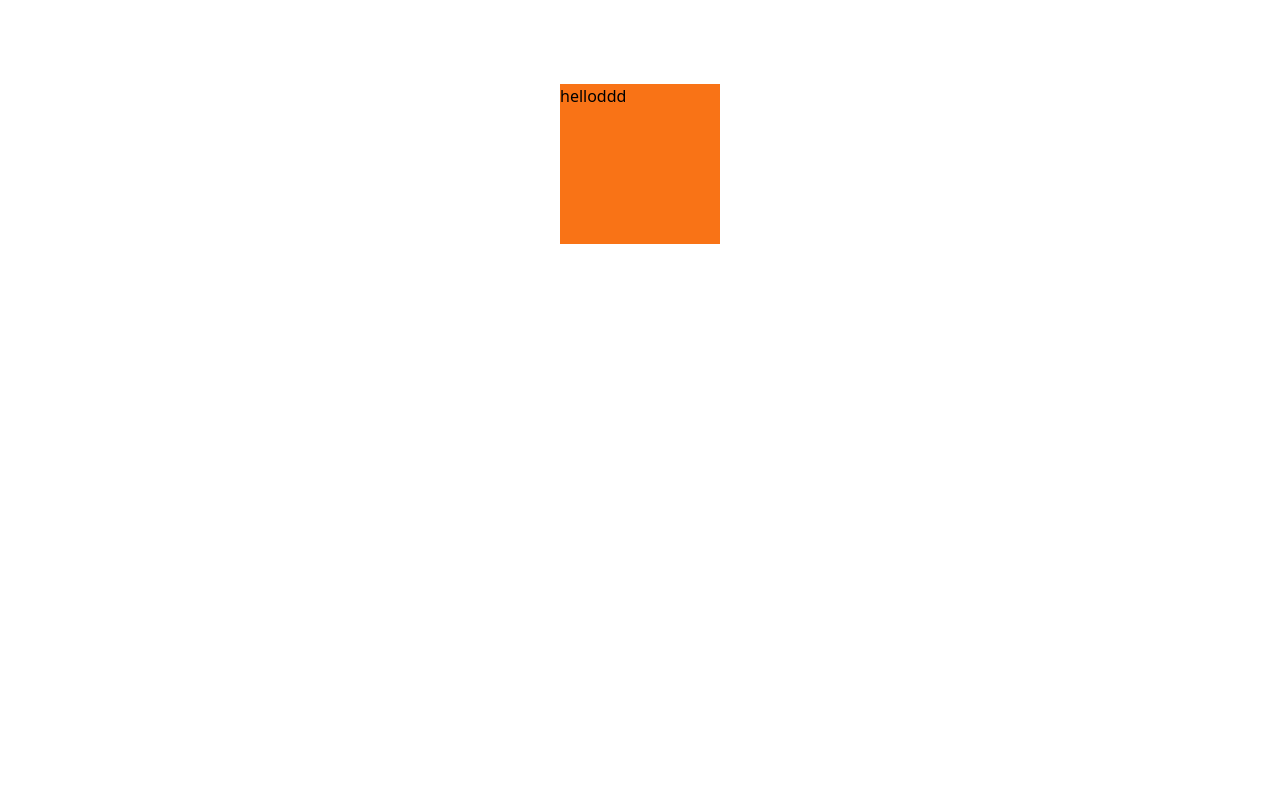
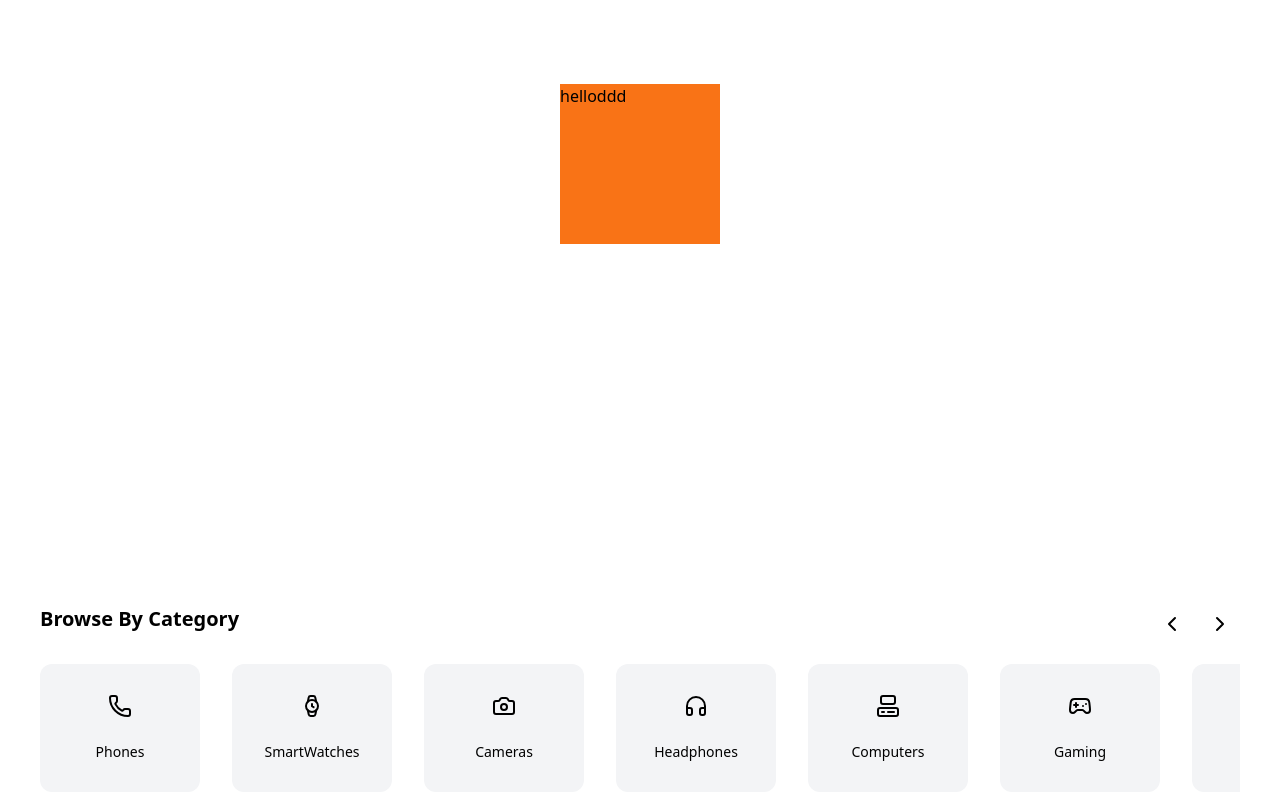
Before and after one commit to AzZaya0/mero_pasal, a Next.js app: page / in a window 1280 px wide. Shown: the part 1036-1836 px from the top of the page. Before the commit the page ends 1600 px from the top, so only its background shows below. Built offline with nearby package versions, Linux system fonts and the light colour scheme.

Commit message:
category done

```diff
--- /dev/null
+++ b/src/app/category.jsx
@@ -0,0 +1,58 @@
+import React from "react";
+
+import {
+  Phone,
+  Watch,
+  Camera,
+  Headphones,
+  ComputerIcon,
+  Gamepad2,
+  ChevronLeft,
+  ChevronRight,
+} from "lucide-react";
+
+function Category() {
+  const items = [
+    { name: "Phones", icon: Phone },
+    { name: "SmartWatches", icon: Watch },
+    { name: "Cameras", icon: Camera },
+    { name: "Headphones", icon: Headphones },
+    { name: "Computers", icon: ComputerIcon },
+    { name: "Gaming", icon: Gamepad2 },
+    { name: "Gaming", icon: Gamepad2 },
+  ];
+  return (
+    <section className=" w-full py-10">
+      <div className="w-[1200px] mx-auto flex flex-col space-y-5">
+        <div className="justify-between flex flex-row">
+          <h1 className="font-semibold text-[20px]">Browse By Category</h1>
+
+          <div className="flex gap-2">
+            <button className="p-2 hover:bg-gray-200 rounded-full">
+              <ChevronLeft />
+            </button>
+            <button className="p-2 hover:bg-gray-200 rounded-full">
+              <ChevronRight />
+            </button>
+          </div>
+        </div>
+        <div className="flex gap-[32px] overflow-x-auto ">
+          {items.map((item, itemkey) => {
+            const Iconn = item.icon;
+            return (
+              <div
+                key={itemkey}
+                className="min-w-[160px] h-[128px] rounded-xl bg-gray-100 flex flex-col space-y-6 items-center justify-center hover:bg-gray-200 transition"
+              >
+                <Iconn />
+                <span className="text-sm mt-2 font-medium">{item.name}</span>
+              </div>
+            );
+          })}
+        </div>
+      </div>
+    </section>
+  );
+}
+
+export default Category;
--- a/src/app/page.jsx
+++ b/src/app/page.jsx
@@ -1,4 +1,5 @@
 import About from "./about";
+import Category from "./category";
 
 export default function Home() {
   return (
@@ -25,6 +26,8 @@ export default function Home() {
       </div>
 
       <About />
+
+      <Category />
     </>
   );
 }
```
